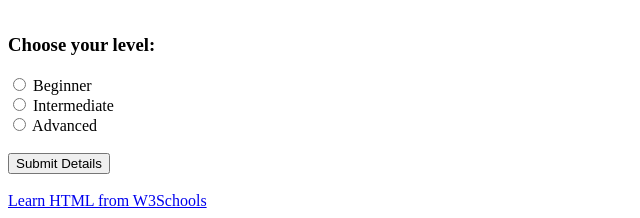
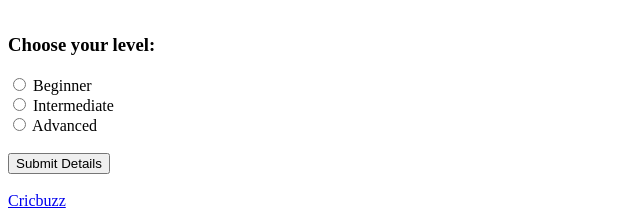
Before and after one commit to Ashraf786123/EXP2-1, a plain HTML site: page index.html in a window 1280 px wide. Shown: the part 732-950 px from the top of the page, without its empty margins (0-640 px from the left). Drawn offline with Linux system fonts and the light colour scheme.

Commit message:
Update index.html

```diff
--- a/index.html
+++ b/index.html
@@ -37,7 +37,7 @@
     </ul>
 
     <h3>Feature Video: The History of Cars</h3>
-    <iframe width="560" height="315" src="classroom.mp4" title="YouTube video player" frameborder="0" allowfullscreen></iframe>
+    <iframe width="560" height="315" src="classroom.mp4" title="video player" frameborder="0" allowfullscreen></iframe>
 
     <br />
 
@@ -50,8 +50,8 @@
     <button type="button">Submit Details</button>
     <br /><br />
 
-    <a href="https://www.w3schools.com" target="_blank">
-      Learn HTML from W3Schools
+    <a href="https://www.cricbuzz.com/" target="_blank">
+      Cricbuzz
     </a>
   </body>
 </html>
```
